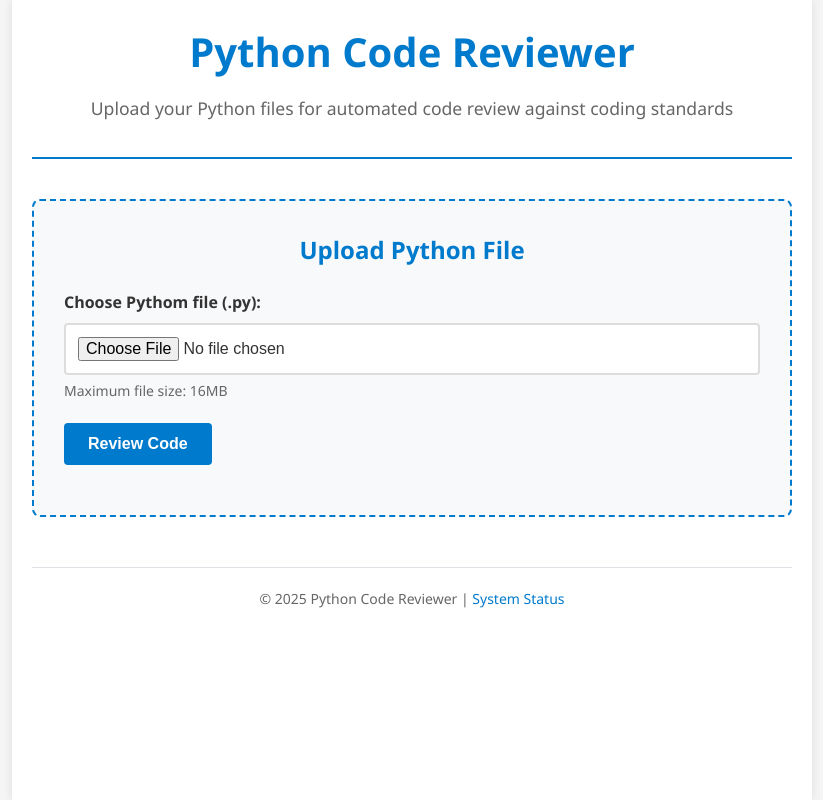
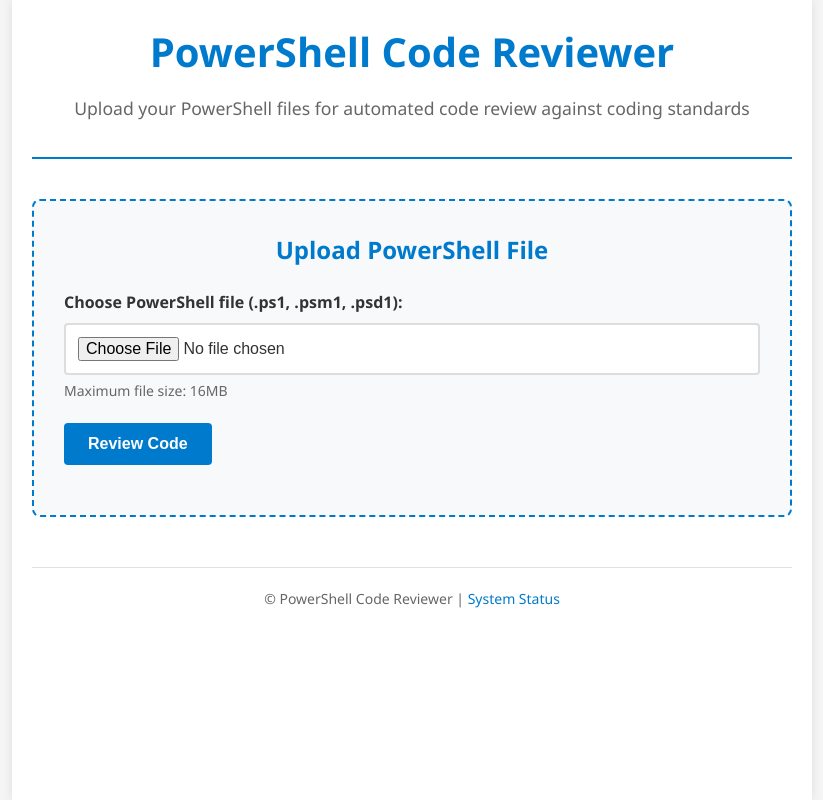
Before and after one commit to DWhyteKS/CodingStandardsAnalysis, a Flask app: page / in a window 1280 px wide. Shown: the whole page, without its empty margins (228-1051 px from the left). Run offline with Flask 3, Linux system fonts and the light colour scheme.

Commit message:
Revert back to Powershell following demo testing (#56)
* adding testing to dev pipeline

* syntax

* syntax

* syntax

* file name

* workflow_call

* update to prod pipeline

* Adding trivvy

* terraform azure monitor

* app.py monitor

* requirements update

* requirements

* feature toggles, enhanced analysis

* enhanced analysis for prod

* identity on

* enable keyvault

* Adding keyvault test

* Adding keyvault to pytest

* function defined before its called

* env variables get from keyvault

* syntax

* Analytics workspace and basic alerting

* Key vault access policy

* Updating api version

* API service

* Added readMe

* demo prep

* demo prep

* Python Demo prep

* Python Demo prep

* Python Demo prep

* Restting back to Powershell

* Updating tests back to Powershell

* HTML format, powershell

```diff
--- a/app/app.py
+++ b/app/app.py
@@ -64,8 +64,8 @@ open_ai_deployment_name = os.environ.get('openAIDeploymentName', '')
 # File upload settings
 upload_folder = 'uploads'
 
-# allowed_file_types = {'ps1', 'psm1', 'psd1'}  # PowerShell file extensions
-allowed_file_types = {'py'}
+allowed_file_types = {'ps1', 'psm1', 'psd1'}  # PowerShell file extensions
+# allowed_file_types = {'py'}
 
 max_file_size = 16 * 1024 * 1024  # 16MB max file size
 
@@ -148,7 +148,7 @@ def review_powershell_code(code_content, standards):
             1. Overall assessment (Good/Needs Improvement/Poor)
             2. Security analysis (potential vulnerabilities)
             3. Performance recommendations
-            4. Python best practices compliance (PEP-8)
+            4. Python best practices compliance
             5. Specific issues found with line references where possible
             6. Detailed recommendations for improvement
             7. Compliments for good practices
@@ -181,8 +181,8 @@ def review_powershell_code(code_content, standards):
         ai_response = client.chat.completions.create(
             model=open_ai_deployment_name,
             messages=[
-                # {"role": "system", "content": "You are a PowerShell code reviewer expert."},
-                {"role": "system", "content": "You are a Python code reviewer expert."},
+                {"role": "system", "content": "You are a PowerShell code reviewer expert."},
+                # {"role": "system", "content": "You are a Python code reviewer expert."},
                 {"role": "user", "content": prompt}
             ],
             max_tokens=1500,
--- a/app/templates/upload.html
+++ b/app/templates/upload.html
@@ -12,10 +12,10 @@
     <div class="container">
         <!-- Page header -->
         <header>
-            <!-- <h1>PowerShell Code Reviewer</h1> -->
-            <h1>Python Code Reviewer</h1>
-            <!-- <p>Upload your PowerShell files for automated code review against coding standards</p> -->
-            <p>Upload your Python files for automated code review against coding standards</p>
+            <h1>PowerShell Code Reviewer</h1>
+            <!-- <h1>Python Code Reviewer</h1> -->
+            <p>Upload your PowerShell files for automated code review against coding standards</p>
+            <!-- <p>Upload your Python files for automated code review against coding standards</p> -->
         </header>
 
         <!-- Main content area -->
@@ -44,18 +44,18 @@
             - enctype="multipart/form-data" required for file uploads
             -->
             <div class="upload-section">
-                <!-- <h2>Upload PowerShell File</h2> -->
-                <h2>Upload Python File</h2>
+                <h2>Upload PowerShell File</h2>
+                <!-- <h2>Upload Python File</h2> -->
                 <form action="/upload" method="post" enctype="multipart/form-data">
 
                     <!-- File input field -->
                     <div class="form-group">
-                        <!-- <label for="file">Choose PowerShell file (.ps1, .psm1, .psd1):</label> -->
-                        <label for="file">Choose Pythom file (.py):</label>
+                        <label for="file">Choose PowerShell file (.ps1, .psm1, .psd1):</label>
+                        <!-- <label for="file">Choose Python file (.py):</label> -->
                         <input type="file"
                                id="file"
                                name="file"
-                               accept=".py"
+                               accept=".ps1,.psm1,.psd1"
                                required>
                         <small>Maximum file size: 16MB</small>
                     </div>
@@ -103,8 +103,8 @@
 
         <!-- Page footer -->
         <footer>
-            <!-- <p>&copy; 2025 PowerShell Code Reviewer | -->
-            <p>&copy; 2025 Python Code Reviewer |
+            <p>&copy; PowerShell Code Reviewer |
+            <!-- <p>&copy; Python Code Reviewer |  -->
                <a href="/health">System Status</a>
             </p>
         </footer>
```
Also changed, not shown: tests/test_pytest.py (+8 -8 lines).
